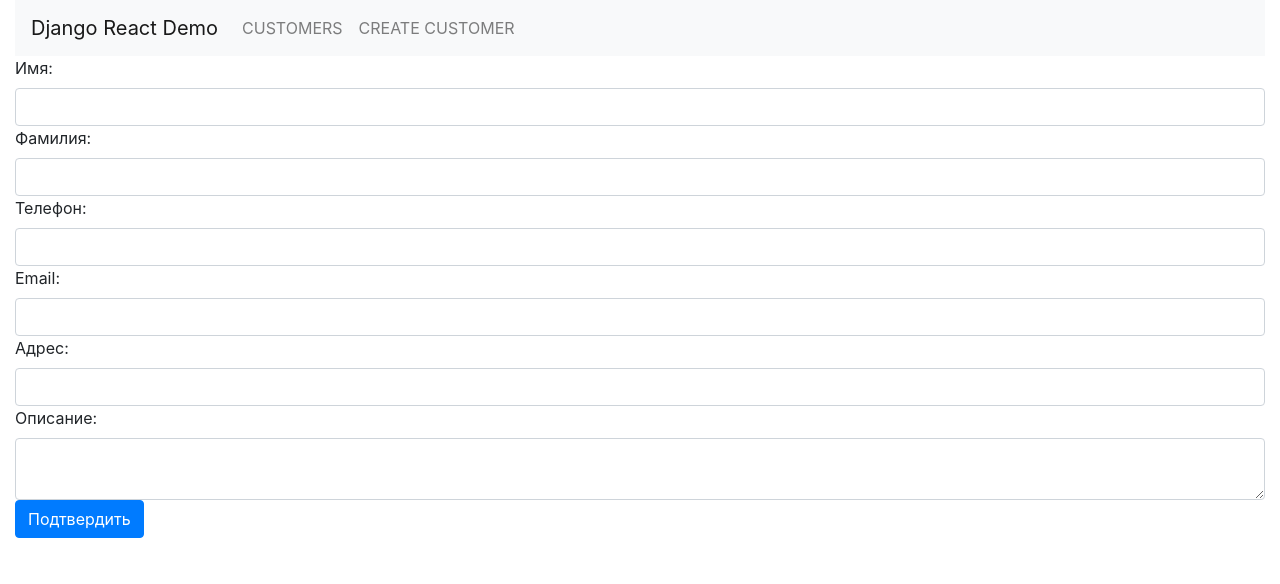
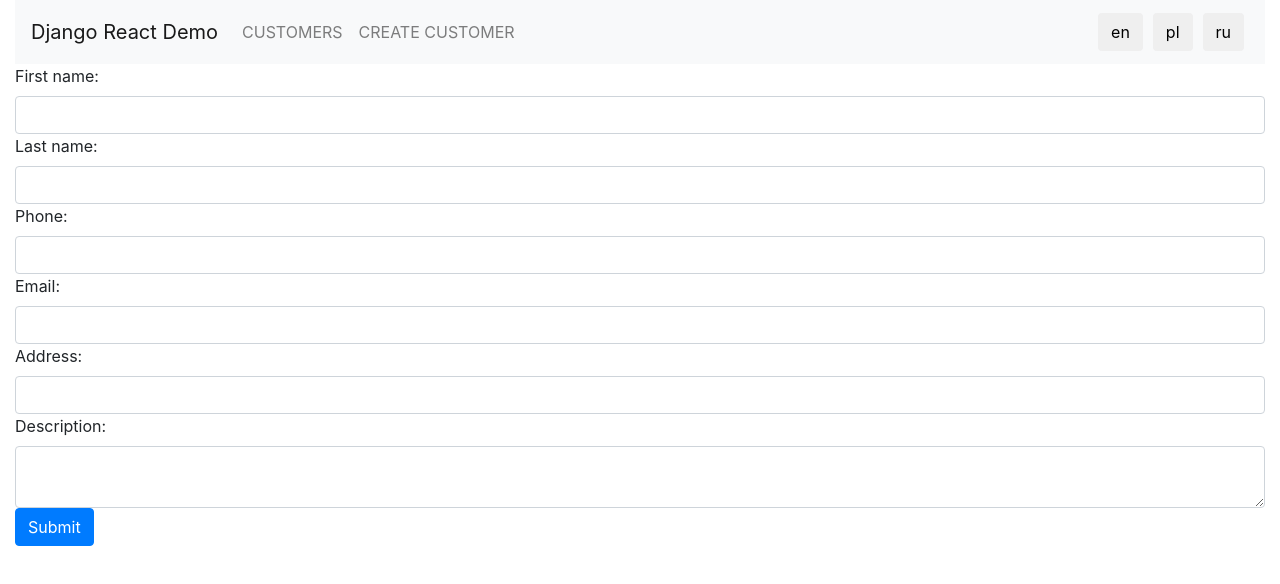
Before and after one commit to Gudzenko/job-management-application, a React (Create React App) app in the folder webapp/: page /customer in a window 1280 px wide. Shown: the top 584 px of the page. Built offline with nearby package versions, Linux system fonts and the light colour scheme.

Commit message:
config transalation

```diff
--- a/webapp/src/App.css
+++ b/webapp/src/App.css
@@ -30,6 +30,10 @@
   color: #61dafb;
 }
 
+.lang {
+  margin: 5px;
+}
+
 @keyframes App-logo-spin {
   from {
     transform: rotate(0deg);
--- a/webapp/src/App.tsx
+++ b/webapp/src/App.tsx
@@ -1,13 +1,17 @@
-import React from "react";
-import { BrowserRouter, Route } from "react-router-dom";
+import { BrowserRouter, Route, Link } from "react-router-dom";
+import { useTranslation } from "react-i18next";
 import CustomersList from "./Customer/CustomersList";
 import CustomerCreateUpdate from "./Customer/CustomerCreateUpdate";
 import "./App.css";
 
-const BaseLayout = () => (
+const App = () => {
+  const { t, i18n } = useTranslation("common");
+  const langs = ["en", "pl", "ru"];
+  return (
+    <BrowserRouter>
       <div className="container-fluid">
         <nav className="navbar navbar-expand-lg navbar-light bg-light">
-      <div className="navbar-brand">Django React Demo</div>
+          <div className="navbar-brand">{t("header")}</div>
           <button
             className="navbar-toggler"
             type="button"
@@ -21,13 +25,24 @@ const BaseLayout = () => (
           </button>
           <div className="collapse navbar-collapse" id="navbarNavAltMarkup">
             <div className="navbar-nav">
-          <a className="nav-item nav-link" href="/">
-            CUSTOMERS
-          </a>
-          <a className="nav-item nav-link" href="/customer">
-            CREATE CUSTOMER
-          </a>
+              <Link className="nav-item nav-link" to="/">
+                {t("customers")}
+              </Link>
+              <Link className="nav-item nav-link" to="/customer">
+                {t("create_customer")}
+              </Link>
             </div>
+          </div>
+          <div>
+            {langs.map((lang) => (
+              <button
+                className="btn lang"
+                onClick={() => i18n.changeLanguage(lang)}
+                key={lang}
+              >
+                {lang}
+              </button>
+            ))}
           </div>
         </nav>
         <div className="content">
@@ -36,15 +51,7 @@ const BaseLayout = () => (
           <Route path="/customer/" exact component={CustomerCreateUpdate} />
         </div>
       </div>
-);
-
-class App extends React.Component {
-  render() {
-    return (
-      <BrowserRouter>
-        <BaseLayout />
     </BrowserRouter>
   );
-  }
-}
+};
 export default App;
--- a/webapp/src/Customer/CustomerCreateUpdate.tsx
+++ b/webapp/src/Customer/CustomerCreateUpdate.tsx
@@ -1,21 +1,16 @@
-import React, { useEffect, useState } from "react";
-import { useSelector, useDispatch } from "react-redux";
+import { useEffect, useState } from "react";
 import { useTranslation } from "react-i18next";
+import { useAppSelector, useAppDispatch } from "../redux/hooks";
 import { getCustomer, createCustomer, updateCustomer } from "../redux/actions";
-import { ICustomerWithId, IOperationResult } from "./types";
-import { RootState } from "../redux/store";
+import { ICustomerWithId } from "./types";
 
 interface IProps {
   match: any;
 }
 
-const CustomerCreateUpdate: React.FC<any> = (props: IProps) => {
-  const customer = useSelector<RootState, ICustomerWithId>(
-    (state: RootState) => state.customers.customer
-  );
-  const result = useSelector<RootState, IOperationResult>(
-    (state: RootState) => state.customers.result
-  );
+const CustomerCreateUpdate = (props: IProps) => {
+  const customer = useAppSelector((state) => state.customers.customer);
+  const result = useAppSelector((state) => state.customers.result);
   const [cust, setCust] = useState<ICustomerWithId>({
     pk: 0,
     first_name: "",
@@ -25,7 +20,7 @@ const CustomerCreateUpdate: React.FC<any> = (props: IProps) => {
     address: "",
     description: "",
   });
-  const dispatch = useDispatch();
+  const dispatch = useAppDispatch();
   const { t } = useTranslation("common");
   const {
     match: { params },
--- a/webapp/src/Customer/CustomersList.tsx
+++ b/webapp/src/Customer/CustomersList.tsx
@@ -1,22 +1,18 @@
-import React, { useEffect } from "react";
-import { useSelector, useDispatch } from "react-redux";
+import { useEffect } from "react";
+import { Link } from "react-router-dom";
 import { useTranslation } from "react-i18next";
+import { useAppSelector, useAppDispatch } from "../redux/hooks";
 import { ICustomerWithId } from "./types";
 import {
   getCustomers,
   getCustomersByURL,
   deleteCustomer,
 } from "../redux/actions";
-import { RootState } from "../redux/store";
 
-const CustomersList: React.FC<any> = (props) => {
-  const customers = useSelector<RootState, ICustomerWithId[]>(
-    (state: RootState) => state.customers.customers
-  );
-  const nextPageURL = useSelector<RootState, string>(
-    (state: RootState) => state.customers.nextPageURL
-  );
-  const dispatch = useDispatch();
+const CustomersList = () => {
+  const customers = useAppSelector((state) => state.customers.customers);
+  const nextPageURL = useAppSelector((state) => state.customers.nextPageURL);
+  const dispatch = useAppDispatch();
   const { t } = useTranslation("common");
 
   useEffect(() => {
@@ -60,7 +56,7 @@ const CustomersList: React.FC<any> = (props) => {
                 <button onClick={(e) => handleDelete(e, c.pk)}>
                   {t("button_delete")}
                 </button>
-                <a href={"/customer/" + c.pk}>{t("button_update")}</a>
+                <Link to={"/customer/" + c.pk}>{t("button_update")}</Link>
               </td>
             </tr>
           ))}
--- a/webapp/src/index.js
+++ b/webapp/src/index.js
@@ -14,7 +14,7 @@ import common_ru from './translation/ru.json';
 
 i18next.init({
   interpolation: { escapeValue: false },
-  lng: 'ru',
+  lng: 'en',
   resources: {
     en: {
       common: common_en
--- /dev/null
+++ b/webapp/src/redux/hooks.ts
@@ -0,0 +1,5 @@
+import { TypedUseSelectorHook, useDispatch, useSelector } from "react-redux";
+import type { RootState, AppDispatch } from "./store";
+
+export const useAppDispatch = () => useDispatch<AppDispatch>();
+export const useAppSelector: TypedUseSelectorHook<RootState> = useSelector;
--- a/webapp/src/redux/store.ts
+++ b/webapp/src/redux/store.ts
@@ -12,5 +12,4 @@ const store = configureStore({
 export default store;
 
 export type RootState = ReturnType<typeof store.getState>;
-
 export type AppDispatch = typeof store.dispatch;
--- a/webapp/src/translation/en.json
+++ b/webapp/src/translation/en.json
@@ -10,5 +10,8 @@
   "button_delete": "Delete",
   "button_update": "Update",
   "button_next": "Next",
-  "button_submit": "Submit"
+  "button_submit": "Submit",
+  "header": "Django React Demo",
+  "customers": "CUSTOMERS",
+  "create_customer": "CREATE CUSTOMER"
 }
--- a/webapp/src/translation/pl.json
+++ b/webapp/src/translation/pl.json
@@ -10,5 +10,8 @@
   "button_delete": "Delete",
   "button_update": "Update",
   "button_next": "Dalej",
-  "button_submit": "Zatwierdź"
+  "button_submit": "Zatwierdź",
+  "header": "Django React Demo",
+  "customers": "KLIENCI",
+  "create_customer": "UTWÓRZ KLIENTA"
 }
--- a/webapp/src/translation/ru.json
+++ b/webapp/src/translation/ru.json
@@ -10,5 +10,8 @@
   "button_delete": "Удалить",
   "button_update": "Обновить",
   "button_next": "Далее",
-  "button_submit": "Подтвердить"
+  "button_submit": "Подтвердить",
+  "header": "Django React Demo",
+  "customers": "КЛИЕНТЫ",
+  "create_customer": "СОЗДАТЬ КЛИЕНТА"
 }
```
Also changed, not shown: 1 other file (tests, documents, lock files or other folders). Lines whose indentation alone changed are shown as unchanged.
